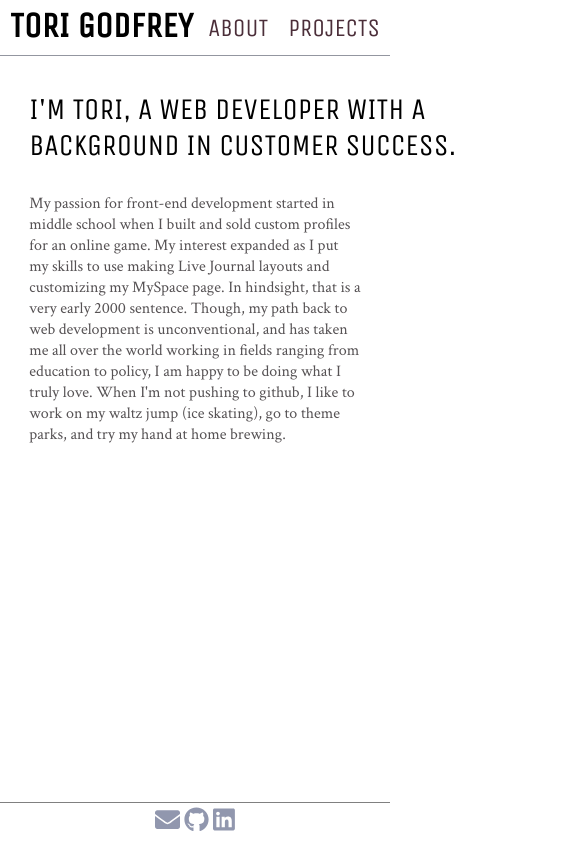
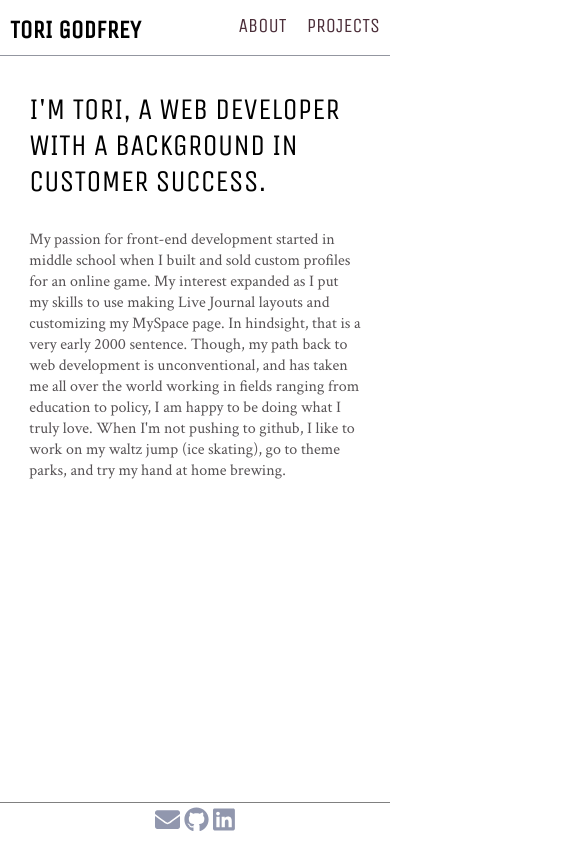
Before and after one commit to torigodfrey/new-portfolio, a React (Create React App) app: page / in a window 390 px wide. Shown: the whole page, 579 px wide, since content can reach past the window. Built offline with nearby package versions, Linux system fonts and the light colour scheme.

Commit message:
mobile friendly style changes

```diff
--- a/src/AboutBlurb/AboutBlurb.css
+++ b/src/AboutBlurb/AboutBlurb.css
@@ -8,7 +8,6 @@
 	font-family: 'Unica One', cursive;
 	text-transform: uppercase;
 	font-size: 30px;
-	width: 550px;
 }
 
 #bio {
@@ -16,7 +15,11 @@
 
 }
 
-
+@media all and (min-width: 550px){
+	#headline {
+		width: 550px;
+	}
+}
 
 @media all and (min-width: 1080px) {
 	#about-me {
--- a/src/Navbar/Navbar.css
+++ b/src/Navbar/Navbar.css
@@ -25,7 +25,7 @@ li {
 	margin-left: 10px;
 	margin-right: 10px;
 	top: 0;
-	font-size: 25px;
+	font-size: 20px;
 	line-height: 1;
 
 }
@@ -46,9 +46,9 @@ li a{
 nav h1 {
 	font-family: 'Unica One', cursive;
 	text-transform: uppercase;
-	font-size: 35px;
+	font-size: 25px;
 	margin-left: 10px;
-	margin-top: 5px;
+	margin-top: 15px;
 
 }
 
@@ -70,7 +70,18 @@ p {
 	font-family: 'Crimson Text', serif;
 }
 
+@media all and (min-width: 550px){
+	li {
+		font-size: 25px;
+	}
 
+	nav h1 {
+	font-size: 35px;
+	margin-left: 10px;
+	margin-top: 5px;
+
+}
+}
 @media all and (min-width: 1080px) {
 
 	nav {
--- a/src/Projects/Projects.css
+++ b/src/Projects/Projects.css
@@ -71,7 +71,6 @@ h4 {
 .technology-item:hover {
 	background-color: #8E8E8E;
 	color: white;
-	border: 2px solid #8E8E8E;
 }
 
 
```
